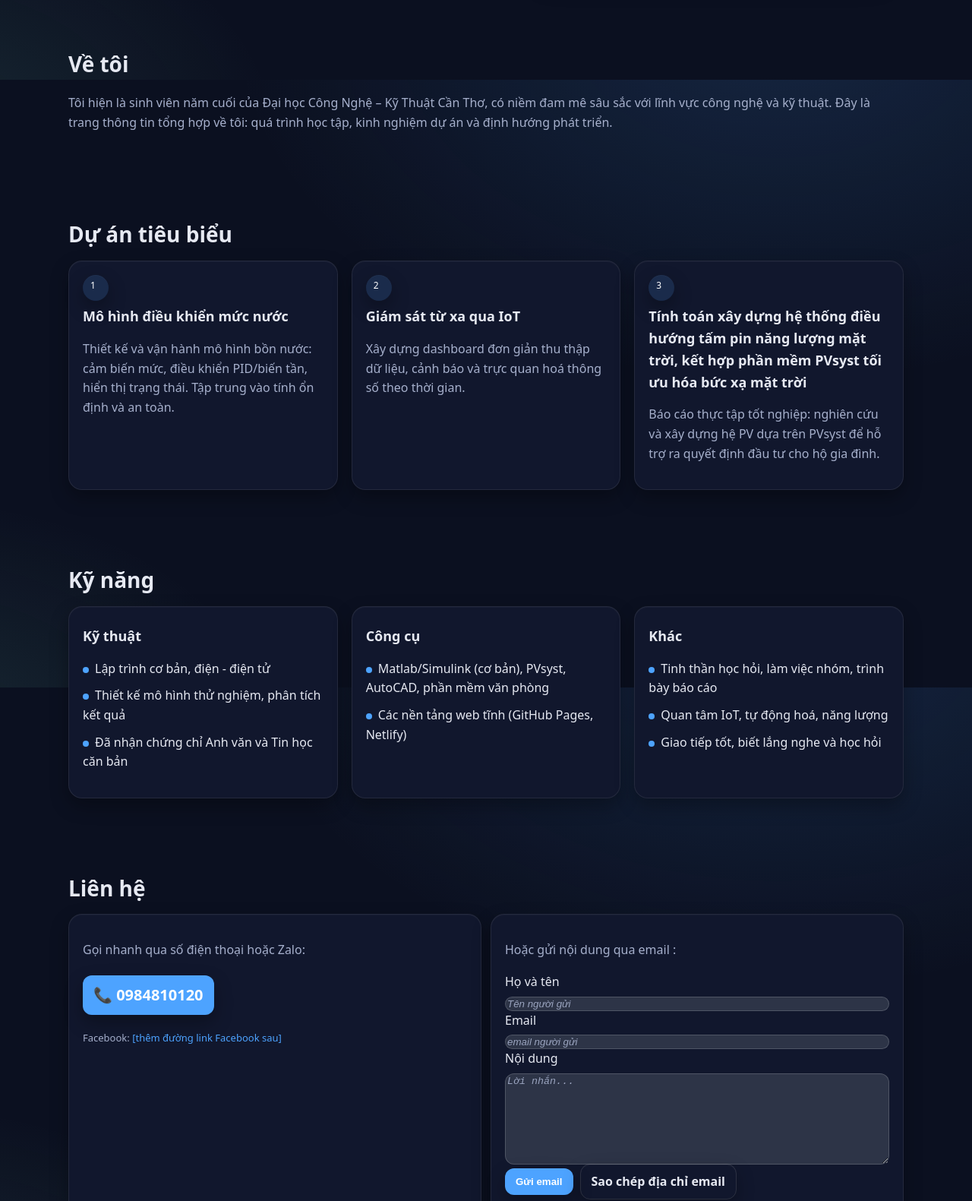
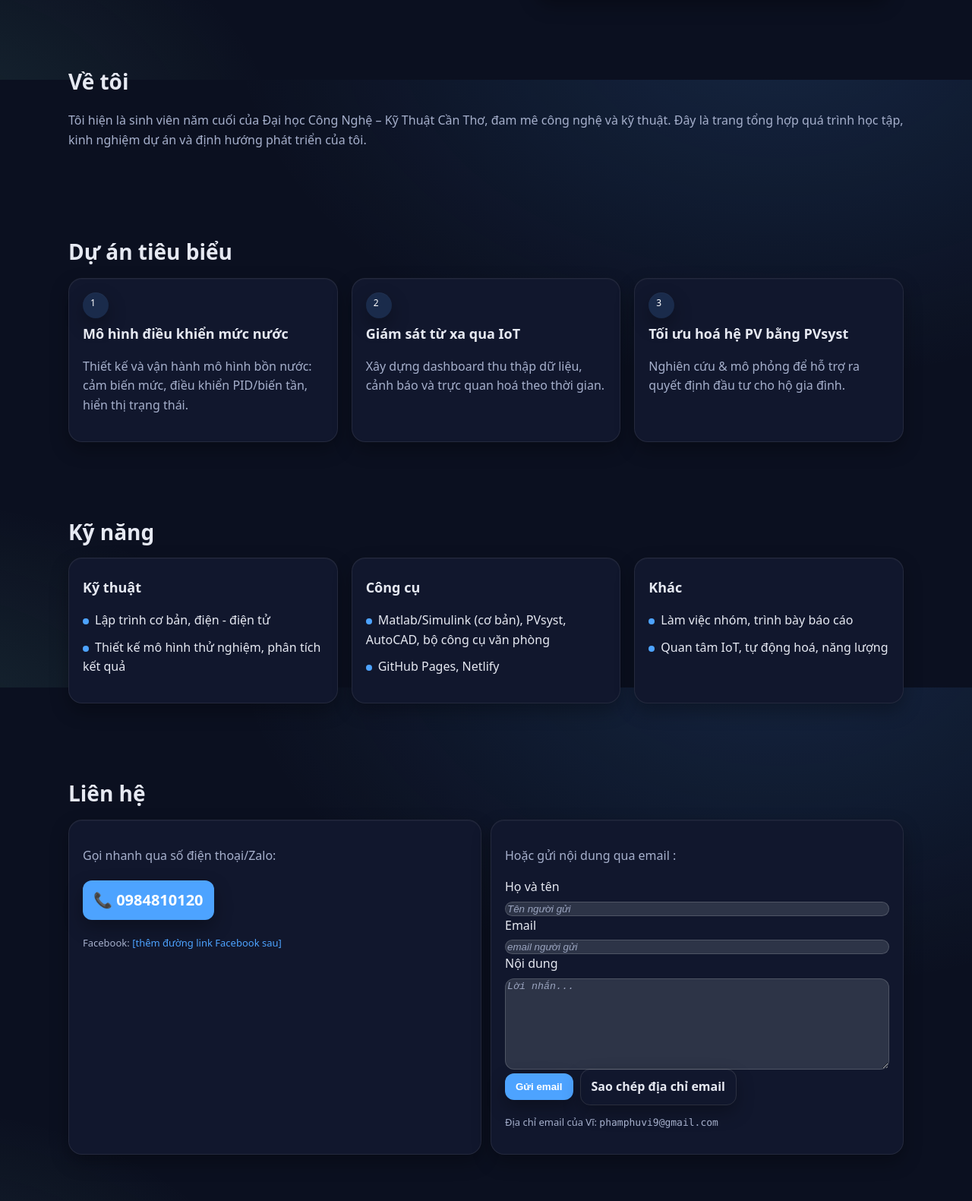
Before and after one commit to ppvi2101609-source/ppvi2101609-source.github.io, a plain HTML site: page index.html in a window 1280 px wide. Shown: the part 695-2276 px from the top of the page at 76% size. Drawn offline with Linux system fonts and the light colour scheme.

Commit message:
Update index.html

```diff
--- a/index.html
+++ b/index.html
@@ -4,21 +4,23 @@
   <meta charset="utf-8" />
   <meta name="viewport" content="width=device-width, initial-scale=1" />
   <title>Phạm Phú Vĩ – Thông Tin Cá Nhân</title>
-  <meta name="description" content="Trang giới thiệu cá nhân của Phạm Phú Vĩ – sinh viên Đại học Công Nghệ - Kỹ Thuật Cần Thơ. Thông tin, kỹ năng, dự án và liên hệ." />
+  <meta name="description" content="Trang giới thiệu Phạm Phú Vĩ – sinh viên Đại học Công Nghệ - Kỹ Thuật Cần Thơ. Dự án, kỹ năng và thông tin liên hệ." />
   <meta name="color-scheme" content="dark light" />
   <meta property="og:title" content="Phạm Phú Vĩ – Portfolio" />
-  <meta property="og:description" content="Sinh viên Đại học Công Nghệ - Kỹ Thuật Cần Thơ. Liên hệ: 0984810120." />
+  <meta property="og:description" content="Sinh viên Đại học Công Nghệ - Kỹ Thuật Cần Thơ · Liên hệ: 0984810120." />
   <meta property="og:type" content="website" />
-  <link rel="stylesheet" href="style.css">
+  <link rel="stylesheet" href="style.css" />
+  <!-- (tuỳ chọn) favicon:
+  <link rel="icon" href="img/avatar.jpg"> -->
 </head>
 <body>
+  <!-- ===== Header / Navbar ===== -->
   <header class="site-header">
     <div class="wrap nav">
-     <a class="brand" href="#top" aria-label="Trang chủ">
-  <div class="badge" aria-hidden="true">⚡</div>
-  <span>Phạm Phú Vĩ</span>
-</a>
-</a>
+      <a class="brand" href="#top" aria-label="Trang chủ">
+        <!-- Thay ⚡ bằng <img class="brand-icon" src="img/logo-face.jpg" alt="Logo"> nếu muốn -->
+        <div class="badge" aria-hidden="true">⚡</div>
+        <span>Phạm Phú Vĩ</span>
       </a>
       <nav class="links" aria-label="Điều hướng">
         <a href="#about">Về tôi</a>
@@ -31,33 +33,30 @@
   </header>
 
   <main id="top">
-    <!-- HERO -->
+    <!-- ===== HERO ===== -->
     <section class="hero">
       <div class="wrap hero-grid">
         <!-- Cột trái -->
         <div>
           <p class="kicker">Portfolio cá nhân</p>
-          <!-- Giữ tên không xuống dòng: dùng khoảng trắng không ngắt &nbsp; -->
+          <!-- Không xuống dòng ở tên: dùng khoảng trắng không ngắt -->
           <h1>Xin chào, tôi là <u>Phạm&nbsp;Phú&nbsp;Vĩ</u></h1>
           <p class="lead">Sinh viên Đại học Công Nghệ - Kỹ Thuật Cần Thơ. Quan tâm đến Tự động hoá, IoT, năng lượng, và các dự án thực tiễn.</p>
           <div class="cta">
             <a class="btn" href="#projects">Xem dự án</a>
             <a class="btn" href="#contact">Liên hệ nhanh</a>
-            <!-- Nút tải CV -->
-            <a class="btn" href="cv/PhamPhuVi-CV.pdf" target="_blank" rel="noopener">Xem CV </a>
+            <a class="btn" href="cv/PhamPhuVi-CV.pdf" target="_blank" rel="noopener">Xem CV</a>
           </div>
         </div>
-
-        <!-- Cột phải: Ảnh + thông tin nhanh -->
+        <!-- Cột phải -->
         <div>
-          <!-- Ảnh cá nhân -->
+          <!-- Ảnh đại diện -->
           <figure class="card" style="padding:12px; text-align:center">
-            <img src="img/avatar.jpg" alt="Ảnh Phạm Phú Vĩ" loading="lazy"
+            <img src="img/avatar.jpg" alt="Ảnh Phạm Phú Vĩ"
                  style="width:100%; max-width:280px; aspect-ratio:1/1; object-fit:cover; border-radius:16px; display:block; margin:8px auto;">
-
+            <figcaption class="muted small">Ảnh cá nhân (đổi file <code>img/avatar.jpg</code> nếu cần)</figcaption>
           </figure>
-
-          <!-- Thẻ thông tin nhanh -->
+          <!-- Thông tin nhanh -->
           <div class="hero-card" aria-label="Thông tin nhanh">
             <ul>
               <li>🎓 Trường: Đại học Công Nghệ - Kỹ Thuật Cần Thơ</li>
@@ -70,44 +69,38 @@
       </div>
     </section>
 
-    <!-- ABOUT -->
+    <!-- ===== ABOUT ===== -->
     <section id="about" class="wrap section">
       <h2>Về tôi</h2>
       <p class="muted">
-        Tôi hiện là sinh viên năm cuối của Đại học Công Nghệ – Kỹ Thuật Cần Thơ, có niềm đam mê sâu sắc với lĩnh vực công nghệ và kỹ thuật.
-        Đây là trang thông tin tổng hợp về tôi: quá trình học tập, kinh nghiệm dự án và định hướng phát triển.
+        Tôi hiện là sinh viên năm cuối của Đại học Công Nghệ – Kỹ Thuật Cần Thơ, đam mê công nghệ và kỹ thuật.
+        Đây là trang tổng hợp quá trình học tập, kinh nghiệm dự án và định hướng phát triển của tôi.
       </p>
     </section>
 
-    <!-- PROJECTS -->
+    <!-- ===== PROJECTS ===== -->
     <section id="projects" class="wrap section">
       <h2>Dự án tiêu biểu</h2>
       <div class="cards">
         <article class="card">
           <div class="badge sm">1</div>
           <h3>Mô hình điều khiển mức nước</h3>
-          <p class="muted">
-            Thiết kế và vận hành mô hình bồn nước: cảm biến mức, điều khiển PID/biến tần, hiển thị trạng thái. Tập trung vào tính ổn định và an toàn.
-          </p>
+          <p class="muted">Thiết kế và vận hành mô hình bồn nước: cảm biến mức, điều khiển PID/biến tần, hiển thị trạng thái.</p>
         </article>
         <article class="card">
           <div class="badge sm">2</div>
           <h3>Giám sát từ xa qua IoT</h3>
-          <p class="muted">
-            Xây dựng dashboard đơn giản thu thập dữ liệu, cảnh báo và trực quan hoá thông số theo thời gian.
-          </p>
+          <p class="muted">Xây dựng dashboard thu thập dữ liệu, cảnh báo và trực quan hoá theo thời gian.</p>
         </article>
         <article class="card">
           <div class="badge sm">3</div>
-          <h3>Tính toán xây dựng hệ thống điều hướng tấm pin năng lượng mặt trời, kết hợp phần mềm PVsyst tối ưu hóa bức xạ mặt trời</h3>
-          <p class="muted">
-            Báo cáo thực tập tốt nghiệp: nghiên cứu và xây dựng hệ PV dựa trên PVsyst để hỗ trợ ra quyết định đầu tư cho hộ gia đình.
-          </p>
+          <h3>Tối ưu hoá hệ PV bằng PVsyst</h3>
+          <p class="muted">Nghiên cứu & mô phỏng để hỗ trợ ra quyết định đầu tư cho hộ gia đình.</p>
         </article>
       </div>
     </section>
 
-    <!-- SKILLS -->
+    <!-- ===== SKILLS ===== -->
     <section id="skills" class="wrap section">
       <h2>Kỹ năng</h2>
       <div class="cards skills">
@@ -116,36 +109,35 @@
           <ul class="list">
             <li><span class="dot"></span>Lập trình cơ bản, điện - điện tử</li>
             <li><span class="dot"></span>Thiết kế mô hình thử nghiệm, phân tích kết quả</li>
-            <li><span class="dot"></span>Đã nhận chứng chỉ Anh văn và Tin học căn bản</li>
           </ul>
         </div>
         <div class="card">
           <h3>Công cụ</h3>
           <ul class="list">
-            <li><span class="dot"></span>Matlab/Simulink (cơ bản), PVsyst, AutoCAD, phần mềm văn phòng</li>
-            <li><span class="dot"></span>Các nền tảng web tĩnh (GitHub Pages, Netlify)</li>
+            <li><span class="dot"></span>Matlab/Simulink (cơ bản), PVsyst, AutoCAD, bộ công cụ văn phòng</li>
+            <li><span class="dot"></span>GitHub Pages, Netlify</li>
           </ul>
         </div>
         <div class="card">
           <h3>Khác</h3>
           <ul class="list">
-            <li><span class="dot"></span>Tinh thần học hỏi, làm việc nhóm, trình bày báo cáo</li>
+            <li><span class="dot"></span>Làm việc nhóm, trình bày báo cáo</li>
             <li><span class="dot"></span>Quan tâm IoT, tự động hoá, năng lượng</li>
-            <li><span class="dot"></span>Giao tiếp tốt, biết lắng nghe và học hỏi</li>
           </ul>
         </div>
       </div>
     </section>
 
-    <!-- CONTACT -->
+    <!-- ===== CONTACT ===== -->
     <section id="contact" class="wrap section">
       <h2>Liên hệ</h2>
       <div class="contact">
         <div class="card">
-          <p class="muted">Gọi nhanh qua số điện thoại hoặc Zalo:</p>
+          <p class="muted">Gọi nhanh qua số điện thoại/Zalo:</p>
           <p class="big"><a class="btn" href="tel:0984810120">📞 0984810120</a></p>
           <p class="muted small">Facebook: <a id="fbLink2" href="#" rel="me">[thêm đường link Facebook sau]</a></p>
         </div>
+
         <div class="card">
           <p class="muted">Hoặc gửi nội dung qua email :</p>
           <form id="contactForm">
@@ -166,7 +158,7 @@
               <a class="btn ghost" id="copyBtn" href="#" role="button">Sao chép địa chỉ email</a>
             </div>
             <p class="muted small">
-              Địa chỉ email của Vĩ: <span class="mono" id="yourEmail">&lt;điền email của bạn ở script.js&gt;</span>
+              Địa chỉ email của Vĩ: <span class="mono" id="yourEmail"></span>
             </p>
           </form>
         </div>
@@ -176,7 +168,7 @@
 
   <footer class="site-footer">
     <div class="wrap">
-      © <span id="y"></span> · Phạm Phú Vĩ, chân thành cảm ơn bạn đã quan tâm.
+      © <span id="y"></span> · Phạm Phú Vĩ.
     </div>
   </footer>
 
```
